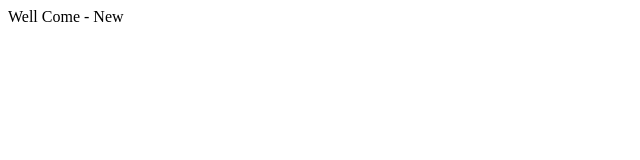
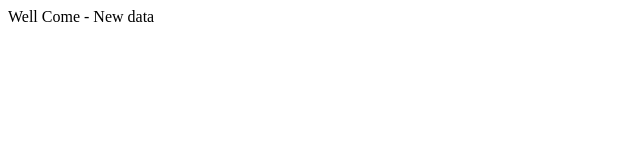
Before and after one commit to Alconeyous/implementation, a plain HTML site: page index.html in a window 1280 px wide. Shown: the full height of the page, 0-640 px from the left. Drawn offline with Linux system fonts and the light colour scheme.

Commit message:
add new changes

```diff
--- a/index.html
+++ b/index.html
@@ -6,6 +6,6 @@
     <title>Document</title>
 </head>
 <body>
-    Well Come - New
+    Well Come - New data
 </body>
 </html>
```
